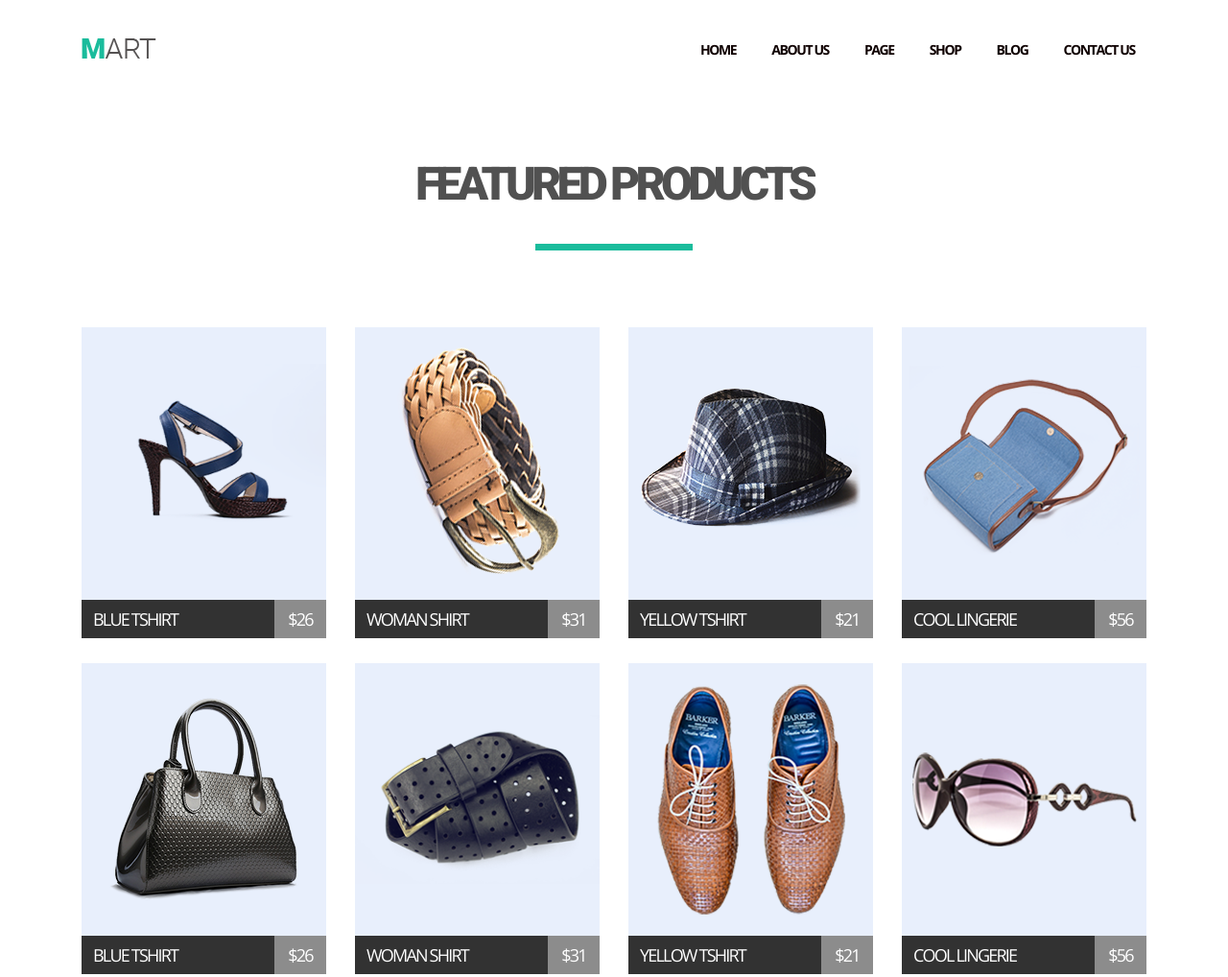
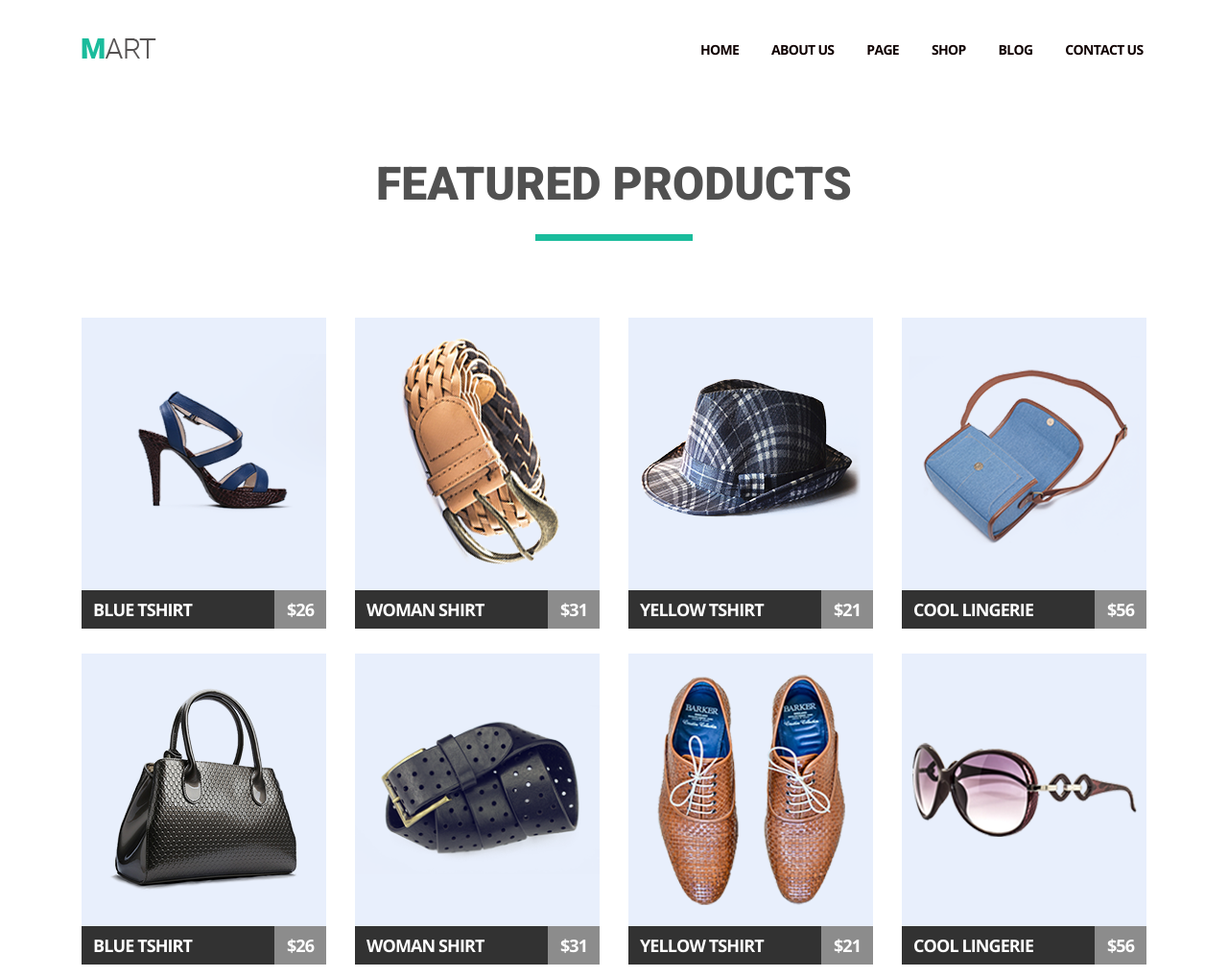
Before and after one commit to Alexeychuk/goit-fe-course, a plain HTML site: page html-css/module04/index.html in a window 1280 px wide. Shown: the top 1018 px of the page at 96% size. Drawn offline with nearby package versions, Linux system fonts and the light colour scheme.

Commit message:
correct some fonts

```diff
--- a/html-css/module04/css/style.css
+++ b/html-css/module04/css/style.css
@@ -44,9 +44,9 @@ nav .logo {
 .menu li{
     float:left;
     font-size:14px;
-    letter-spacing:-0.1em;
+    letter-spacing:-0.05em;
     line-height:23px;
-    margin-right:37px;
+    margin-right:34px;
 
 
 }
@@ -71,11 +71,12 @@ nav .logo {
 h2{
     font-family: 'Roboto', sans-serif;
     text-transform: uppercase;
-    letter-spacing:-0.1em;
+
     color:rgb(81, 81, 81);
     text-align:center;
     margin-bottom:92px;
     font-size:48px;
+    font-weight:800;
 
 }
 
@@ -85,7 +86,7 @@ h2::after{
     height:7px;
     width:164px;
     display: block;
-    margin:34px auto 0;
+    margin:24px auto 0;
 }
 
 h2:last-of-type{
@@ -106,11 +107,12 @@ h2:last-of-type{
     height: 320px;
     font-size: 18px;
     line-height:32px;
-    letter-spacing:-0.1em;
+    letter-spacing:-0.05em;
     float:left;
     background-color:rgb(232, 239, 252);
     font-family: 'Open Sans', semi-bold;
     margin-right:30px;
+    font-weight:700;
 }
 
 .features-list-item:nth-child(4n){
@@ -201,6 +203,7 @@ background-color:rgb(26,188,156);
     line-height:26px;
     margin-bottom:23px;
     padding-right:50px;
+    font-weight: 600;
 }
 
 .line::after{
@@ -225,6 +228,7 @@ background-color:rgb(26,188,156);
 button{
     font-family: 'Open Sans', sans-serif;
     font-size:16px;
+    font-weight:300;
     line-height:26px;
     color:white;
     padding:13px 43px;
```
